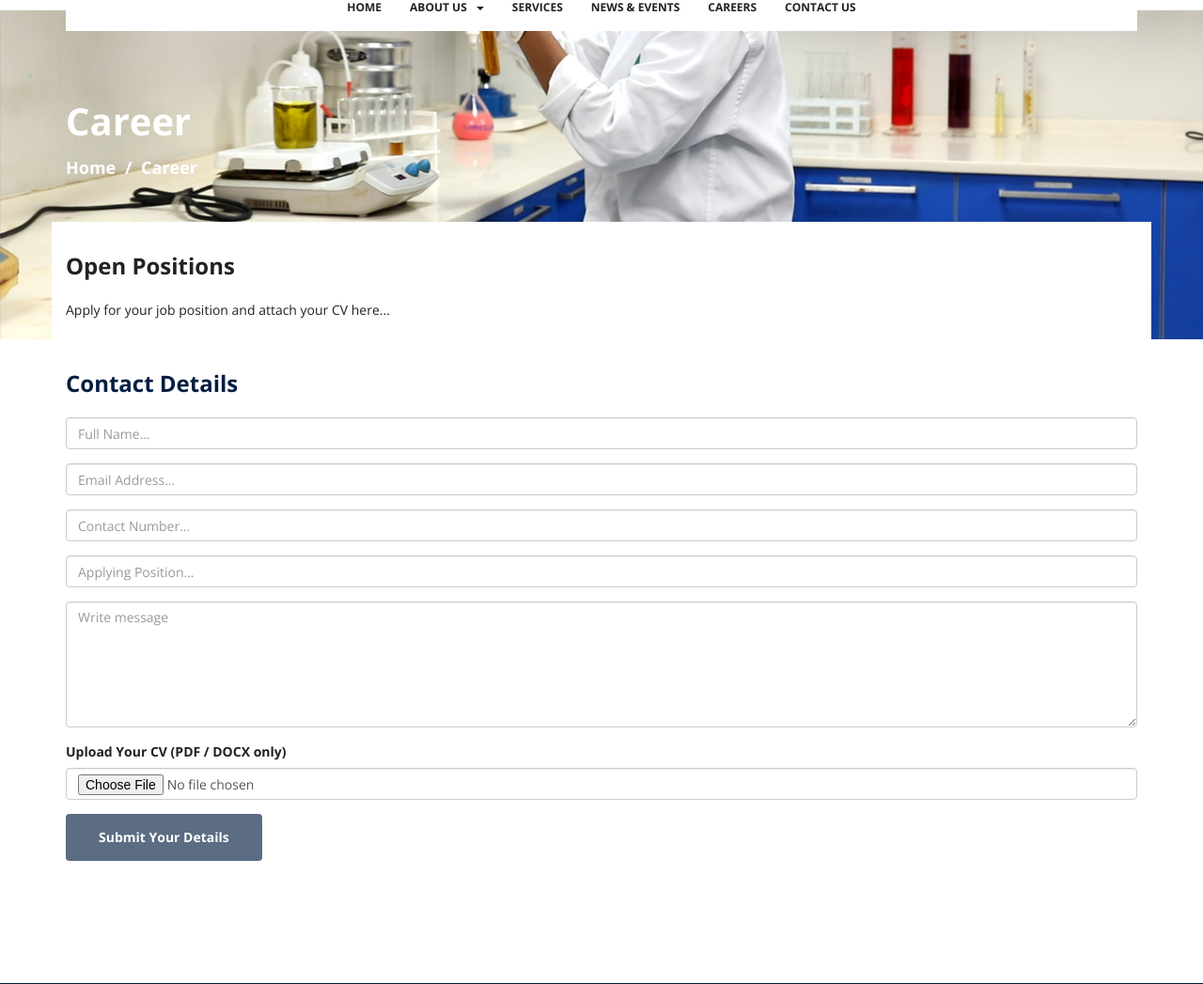
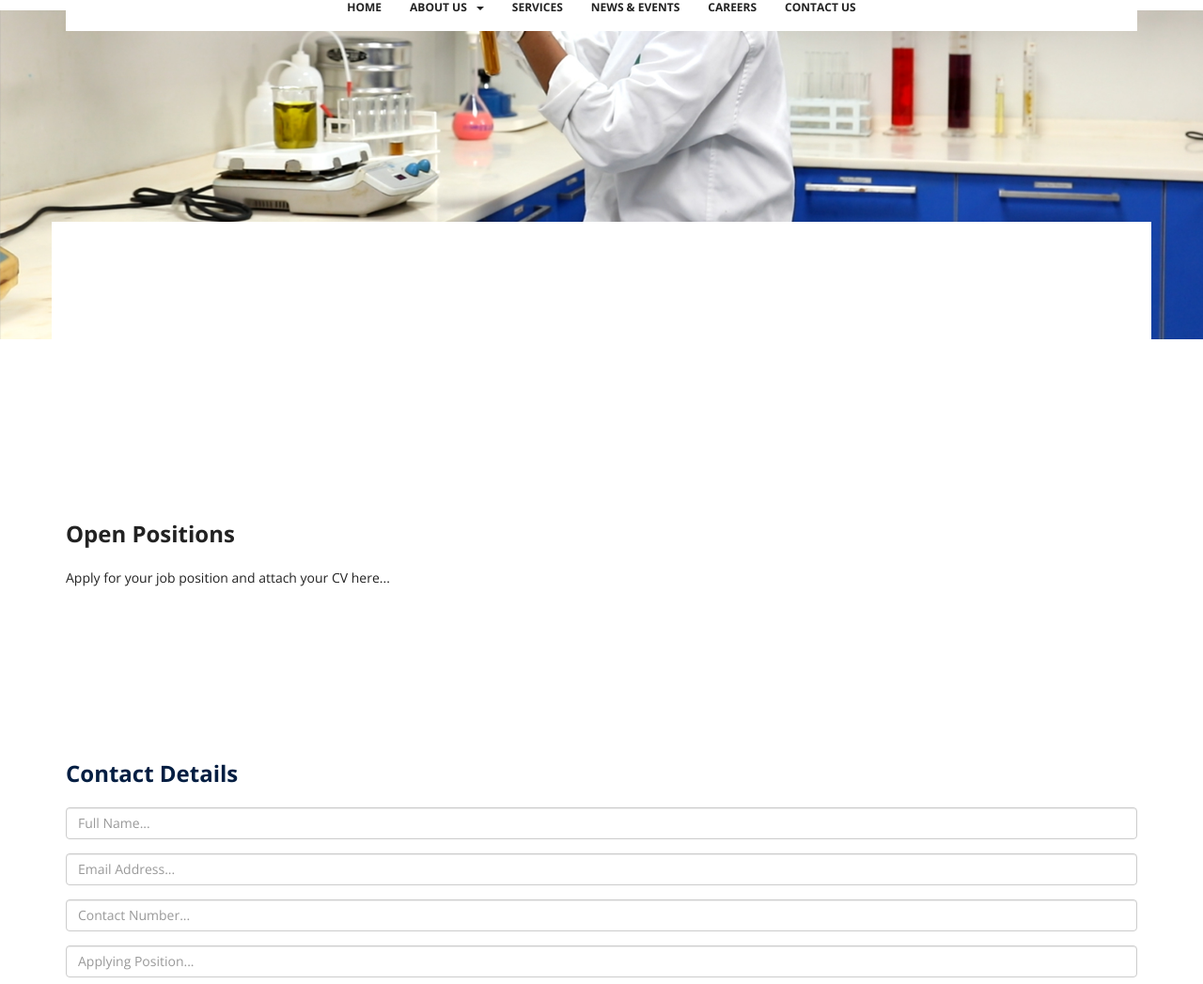
Before and after one commit to chaana-00/MEDIVESTA-WEBSITE, a PHP site: page /career.html in a window 1280 px wide. Shown: the part 173-1220 px from the top of the page at 94% size. Run offline with PHP 8.4, Linux system fonts and the light colour scheme; some libraries are stand-ins or nearby versions; some web fonts are replaced.

Commit message:
up-heading

```diff
--- a/css/style.css
+++ b/css/style.css
@@ -755,7 +755,7 @@ h5,
 .section-subheading {
   font-family: "Open Sans", sans-serif;
   font-weight: 700;
-  margin-top: 10px;
+  margin-top: 180px;
   margin-bottom: 20px;
 }
 
```
